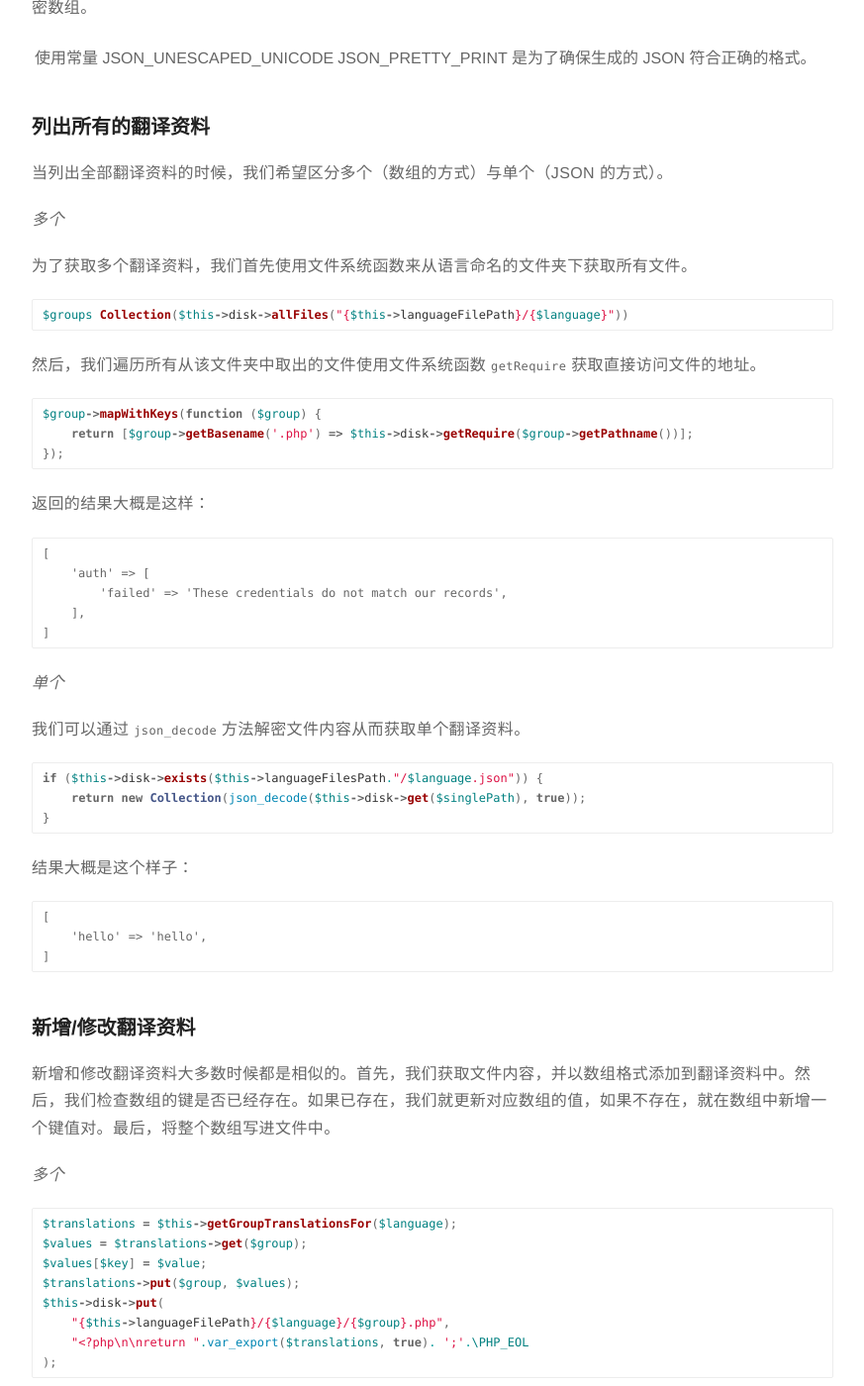
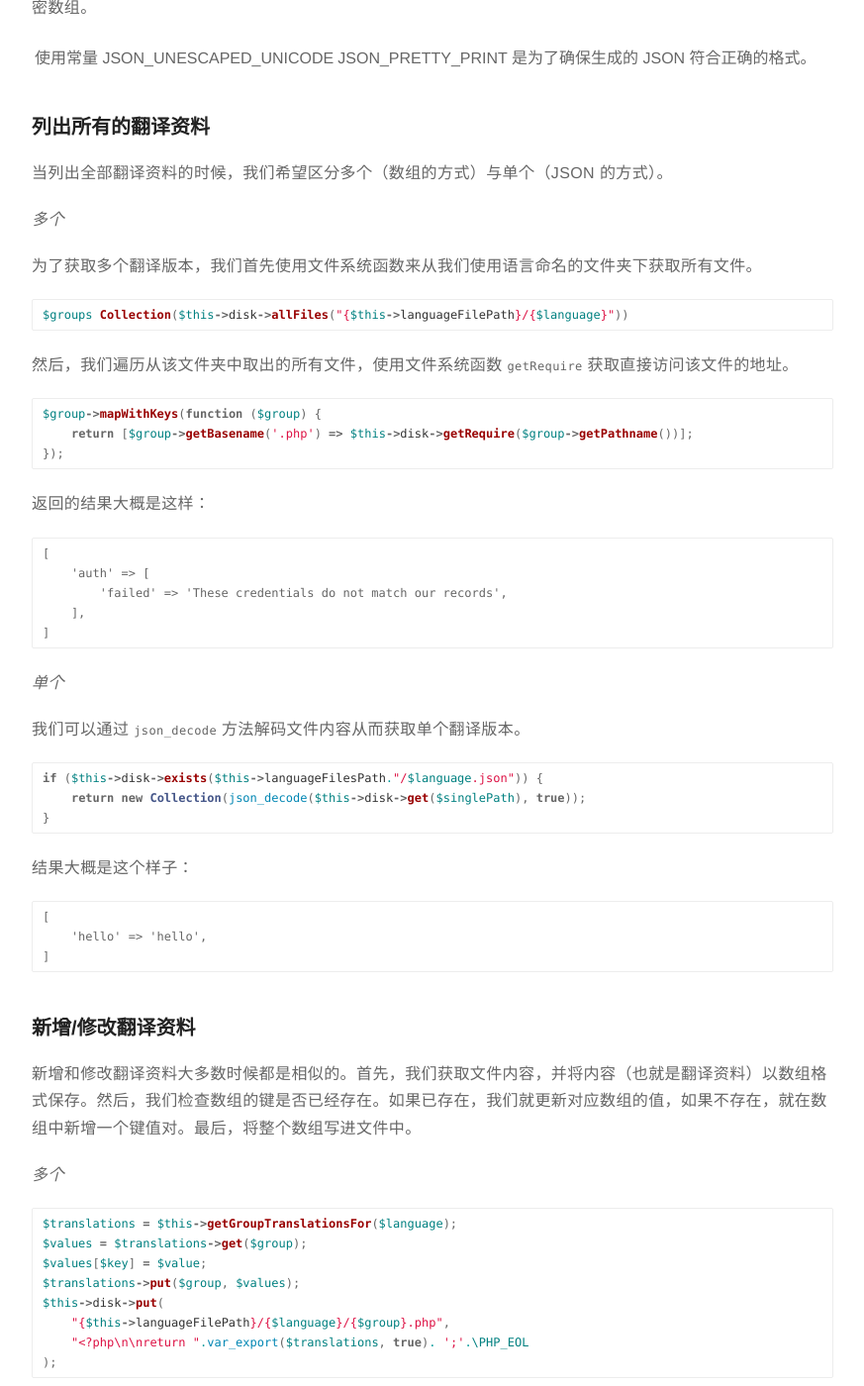
Before and after one commit to rust17/blog, a Jekyll site: the page built from _posts/2018-12-05-translation-building-a-laravel-translation-package.markdown, in a window 1280 px wide and 1400 px high, scrolled down 6024 px. Shown: the whole window at 99% size, without its empty margins (203-1076 px from the left). Built offline with Jekyll 4.4.1, drawn with Linux system fonts in a browser that asks for light colours; comment, search, counter and statistics services are not loaded; some of the changed text lies outside the part shown.

Commit message:
update translation-building-a-laravel-translation-package

````diff
--- a/_posts/2018-12-05-translation-building-a-laravel-translation-package.markdown
+++ b/_posts/2018-12-05-translation-building-a-laravel-translation-package.markdown
@@ -233,13 +233,13 @@ if (! $this->disk->exists("{$this->languageFilesPath}/{$language}.json")) {
 
 *多个*
 
-为了获取多个翻译资料，我们首先使用文件系统函数来从语言命名的文件夹下获取所有文件。
+为了获取多个翻译版本，我们首先使用文件系统函数来从我们使用语言命名的文件夹下获取所有文件。
 
 ```php
 $groups Collection($this->disk->allFiles("{$this->languageFilePath}/{$language}"))
 ```
 
-然后，我们遍历所有从该文件夹中取出的文件使用文件系统函数 `getRequire` 获取直接访问文件的地址。
+然后，我们遍历从该文件夹中取出的所有文件，使用文件系统函数 `getRequire` 获取直接访问该文件的地址。
 
 ```php
 $group->mapWithKeys(function ($group) {
@@ -259,7 +259,7 @@ $group->mapWithKeys(function ($group) {
 
 *单个*
 
-我们可以通过 `json_decode` 方法解密文件内容从而获取单个翻译资料。
+我们可以通过 `json_decode` 方法解码文件内容从而获取单个翻译版本。
 
 ```php
 if ($this->disk->exists($this->languageFilesPath."/$language.json")) {
@@ -277,7 +277,7 @@ if ($this->disk->exists($this->languageFilesPath."/$language.json")) {
 
 ### 新增/修改翻译资料
 
-新增和修改翻译资料大多数时候都是相似的。首先，我们获取文件内容，并以数组格式添加到翻译资料中。然后，我们检查数组的键是否已经存在。如果已存在，我们就更新对应数组的值，如果不存在，就在数组中新增一个键值对。最后，将整个数组写进文件中。
+新增和修改翻译资料大多数时候都是相似的。首先，我们获取文件内容，并将内容（也就是翻译资料）以数组格式保存。然后，我们检查数组的键是否已经存在。如果已存在，我们就更新对应数组的值，如果不存在，就在数组中新增一个键值对。最后，将整个数组写进文件中。
 
 *多个*
 
@@ -303,12 +303,13 @@ $this->disk->put(
 );
 ```
 
-为了凸显效果一些代码片段已经被截断。你可以在下方的链接看到完整的代码：
+为了凸显思路一些代码片段已经被截断。你可以在下方的链接看到完整的代码：
 
 [驱动接口](https://github.com/joedixon/laravel-translation/blob/master/src/Drivers/DriverInterface.php)
+
 [文件驱动](https://github.com/joedixon/laravel-translation/blob/master/src/Drivers/File.php)
 
-这个驱动奠定了我们可以建立的基础。接下来，我们将为扩展包新建用户接口。它使用了 [Tailwind CSS](https://tailwindcss.com/) 和 [Vue.js](https://vuejs.org/)，这两个框架都已被 Laravel 社区广泛地使用了。
+这个驱动为我们奠定了将要构建扩展的包的基础。接下来，我们将为扩展包新建用户界面。将使用了 [Tailwind CSS](https://tailwindcss.com/) 和 [Vue.js](https://vuejs.org/)，这两个框架都已被 Laravel 社区广泛地使用了。
 
 ---
 ## 第四部分 —— 连接前端
````
Also changed, not shown: other parts of _posts/2018-12-05-translation-building-a-laravel-translation-package.markdown (+1 -1 lines).
